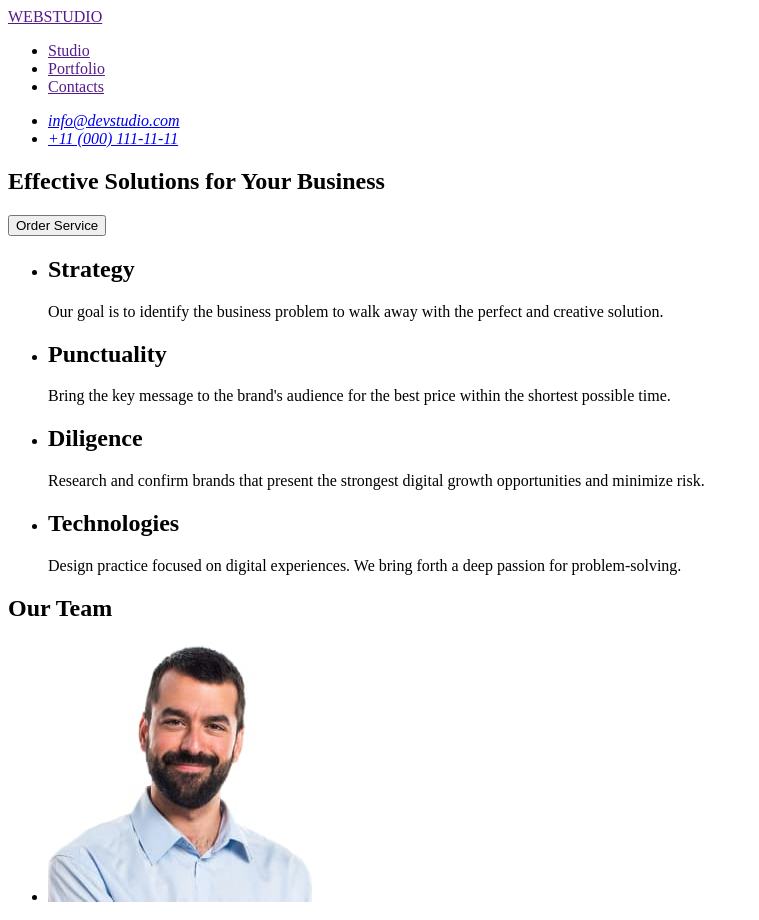
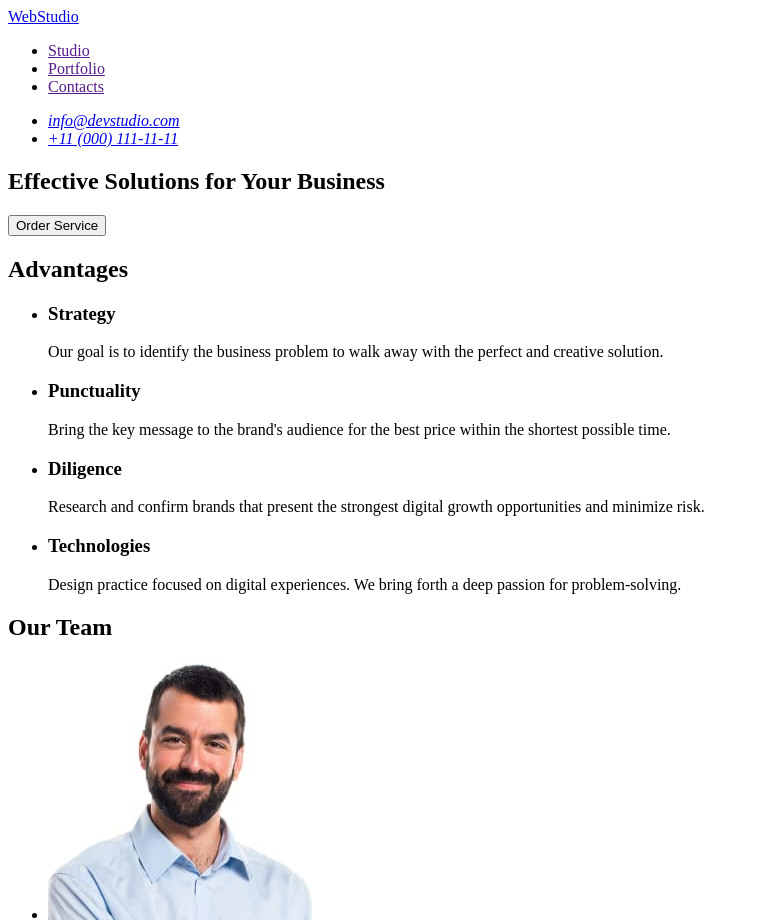
Before and after one commit to Alyona485/goit-markup-hw-01, a plain HTML site: page index.html in a window 1280 px wide. Shown: the top 920 px of the page, without its empty margins (0-759 px from the left). Drawn offline with Linux system fonts and the light colour scheme.

Commit message:
finish markup

```diff
--- a/index.html
+++ b/index.html
@@ -8,7 +8,7 @@
   <body>
     <header>
       <nav>
-        <a href="">WEBSTUDIO</a>
+        <a href="./index.html">WebStudio</a>
         <ul>
           <li><a href="">Studio</a></li>
           <li><a href="">Portfolio</a></li>
@@ -23,7 +23,7 @@
             >
           </li>
           <li>
-            <a href="tel+110001111111" target="_blank">+11 (000) 111-11-11</a>
+            <a href="tel:+110001111111" target="_blank">+11 (000) 111-11-11</a>
           </li>
         </ul>
       </address>
@@ -33,32 +33,32 @@
         <h1>Effective Solutions for Your Business</h1>
         <button type="button">Order Service</button>
       </section>
-
+      <h2>Advantages</h2>
       <section>
         <ul>
           <li>
-            <h2>Strategy</h2>
+            <h3>Strategy</h3>
             <p>
               Our goal is to identify the business problem to walk away with the
               perfect and creative solution.
             </p>
           </li>
           <li>
-            <h2>Punctuality</h2>
+            <h3>Punctuality</h3>
             <p>
               Bring the key message to the brand's audience for the best price
               within the shortest possible time.
             </p>
           </li>
           <li>
-            <h2>Diligence</h2>
+            <h3>Diligence</h3>
             <p>
               Research and confirm brands that present the strongest digital
               growth opportunities and minimize risk.
             </p>
           </li>
           <li>
-            <h2>Technologies</h2>
+            <h3>Technologies</h3>
             <p>
               Design practice focused on digital experiences. We bring forth a
               deep passion for problem-solving.
@@ -94,7 +94,7 @@
       </section>
     </main>
     <footer>
-      <a href="">WEBSTUDIO</a>
+      <a href="">WebStudio</a>
       <p>
         Increase the flow of customers and sales for your business with digital
         marketing & growth solutions.
```
